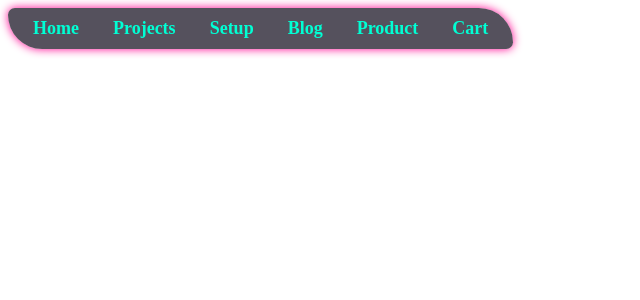
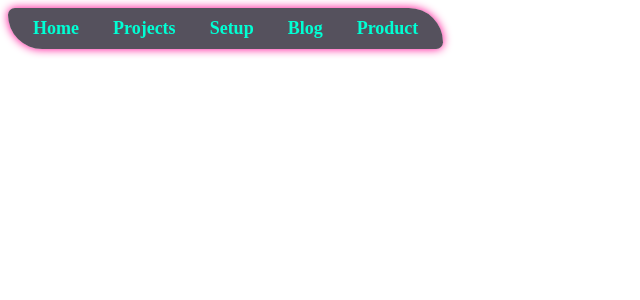
Before and after one commit to anuusz/porto, a Django app: template templates/navbar.html in a window 1280 px wide. Shown: the top 300 px of the page, without its empty margins (0-640 px from the left). Run offline with Django 5.2, Linux system fonts and the light colour scheme; the template is opened without the code that fills it, so the values that code supplies are empty.

```diff
--- a/templates/navbar.html
+++ b/templates/navbar.html
@@ -6,7 +6,6 @@
       <a class="setup" href="{% url 'setup' %}">Setup</a>
       <a class="blog" href="{% url 'blog_list' %}">Blog</a>
       <a class="product" href="">Product</a>
-      <a class="cart" href="">Cart</a>
     </nav>
   </header>
 </body>
```
